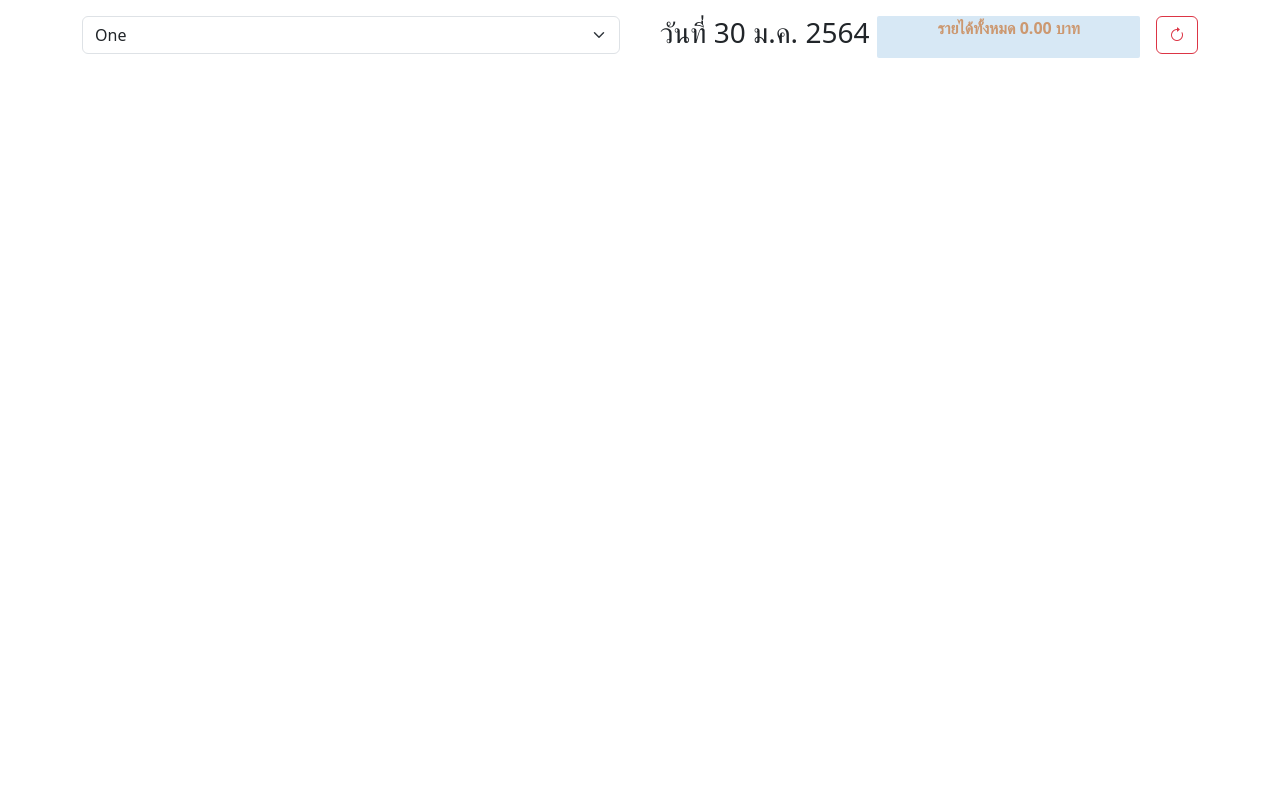
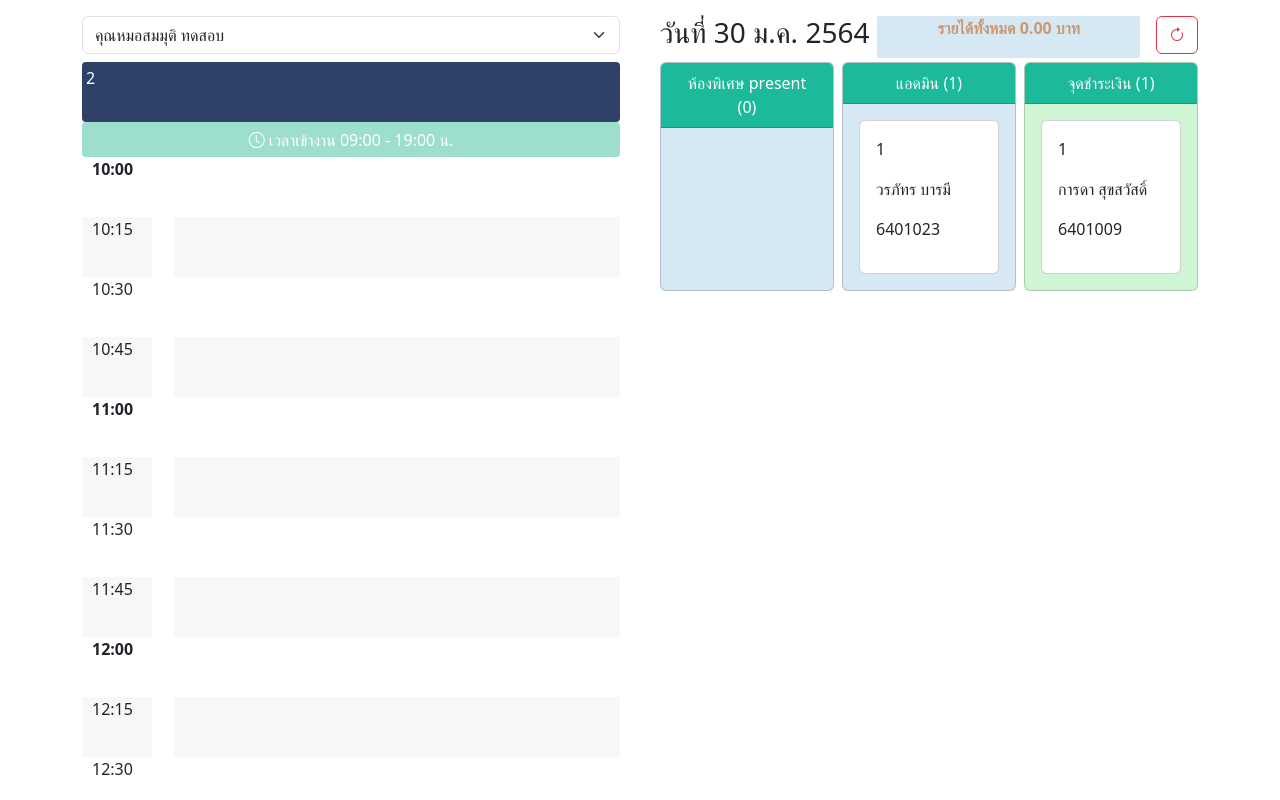
Before and after one commit to yutthaphichai08/knacx-test-frontend, a Next.js app: page / in a window 1280 px wide. Shown: the top 800 px of the page. Built offline with nearby package versions, Linux system fonts and the light colour scheme.

Commit message:
create ui

```diff
--- a/src/app/page.tsx
+++ b/src/app/page.tsx
@@ -1,16 +1,157 @@
+const dataAdmin = [
+  {
+    name: "วรภัทร บารมี",
+    number: "6401023",
+  },
+];
+
+const payment = [
+  {
+    name: "การดา สุขสวัสดิ์",
+    number: "6401009",
+  },
+];
+
+const doctor = [
+  {
+    name: "สมมุติ ทดสอบ",
+    role: "ทันตแพทย์",
+    service: "รักษารากฟัน",
+    tel: "095-646-0428",
+    expenses: "0.00",
+    time: "18:00-18:30",
+  },
+  {
+    name: "วิทยา ใจดี",
+    role: "ทันตแพทย์",
+    service: "ทันตกรรมทั่วไป",
+    tel: "089-123-4567",
+    expenses: "500.00",
+    time: "09:00-09:30",
+  },
+];
+
+const customer = [
+  {
+    name: "ภัทราพร ชัยเพชร์",
+    treat: "ครอบฟันหรือสะพานฟัน",
+    number: "6401002",
+    tel: "0924835486",
+    time: "11:00-11.30",
+  },
+];
+
+const calculateHeight = (timeRange: any) => {
+  const [startTime, endTime] = timeRange.split("-"); // แยกเวลาเริ่มต้นและเวลาสิ้นสุด
+  const [startHour, startMinute] = startTime.split(":").map(Number); // แยกชั่วโมงและนาทีเริ่มต้น
+  const [endHour, endMinute] = endTime.split(":").map(Number); // แยกชั่วโมงและนาทีสิ้นสุด
+
+  // คำนวณเวลาในนาที
+  const startInMinutes = startHour * 60 + startMinute;
+  const endInMinutes = endHour * 60 + endMinute;
+
+  // คำนวณระยะเวลา
+  const durationInMinutes = endInMinutes - startInMinutes;
+  return durationInMinutes * 2; // ตัวอย่าง: ใช้ 2px ต่อ 1 นาที
+};
+
+const times: string[] = [];
+let startTime = 10 * 60; // เริ่มต้นที่ 10:00 AM ในรูปแบบนาที
+const endTime = 19 * 60; // สิ้นสุดที่ 19:00 PM ในรูปแบบนาที
+
+// วนลูปเพิ่มเวลา 15 นาทีจนกว่าจะถึง 19:00
+while (startTime <= endTime) {
+  const hours = Math.floor(startTime / 60); // หาชั่วโมงจากนาที
+  const minutes = startTime % 60; // หานาทีจากการหารเศษของ 60
+  const timeString = `${String(hours).padStart(2, "0")}:${String(
+    minutes
+  ).padStart(2, "0")}`;
+  times.push(timeString);
+  startTime += 15; // เพิ่มทีละ 15 นาที
+}
+
 export default function Home() {
   return (
     <div className="container mt-3" style={{ display: "flex", gap: "40px" }}>
       <div style={{ width: "50%" }}>
+        <div>
           <select className="form-select" aria-label="Default select example">
-          <option value="1">One</option>
-          <option value="2">Two</option>
-          <option value="3">Three</option>
+            {doctor.map((doc, index) => (
+              <option key={index} value={doc.name}>
+                คุณหมอ{doc.name}
+              </option>
+            ))}
           </select>
         </div>
         <div
           style={{
-          width: "50%",
+            background: "#2f4169",
+            height: "60px",
+            borderRadius: "4px",
+            color: "white",
+            padding: "4px",
+            marginTop: "8px",
+          }}
+        >
+          2
+        </div>
+        <div
+          style={{
+            background: "#9edecd",
+            height: "35px",
+            borderRadius: "4px",
+            color: "white",
+            padding: "4px",
+            display: "flex",
+            justifyContent: "center",
+            alignItems: "center",
+          }}
+        >
+          <i className="bi bi-clock"></i>&nbsp;เวลาเข้างาน 09:00 - 19:00 น.
+        </div>
+        <div>
+          {times.map((time, index) => {
+            // แยกเวลาเป็นชั่วโมงและนาที
+            const [hour, minute] = time.split(":");
+
+            // ถ้านาทีเป็น 00 ให้แสดงตัวหนา
+            const isBold = minute === "00";
+
+            // กำหนดสีพื้นหลังตาม index (คู่หรือคี่)
+            const backgroundColor = index % 2 !== 0 ? "#f7f7f7" : "#ffffff";
+
+            return (
+              <div style={{ display: "flex", gap: "12px" }} key={index}>
+                <div
+                  className="time"
+                  style={{
+                    fontWeight: isBold ? "bold" : "normal",
+                    background: backgroundColor,
+                    height: "60px",
+                    width: "15%",
+                    padding: "0 10px",
+                  }}
+                >
+                  {time}
+                </div>
+                <div
+                  className="customer"
+                  style={{
+                    marginLeft: "10px",
+                    background: backgroundColor,
+                    height: "60px",
+                    width: "100%",
+                  }}
+                ></div>
+              </div>
+            );
+          })}
+        </div>
+      </div>
+
+      <div className="head2" style={{ width: "50%" }}>
+        <div
+          style={{
             display: "flex",
             justifyContent: "space-between",
           }}
@@ -42,6 +183,80 @@ export default function Home() {
             </div>
           </div>
         </div>
+        <div
+          className="h2-1"
+          style={{
+            display: "flex",
+            justifyContent: "space-around",
+            gap: "8px",
+            marginTop: "4px",
+          }}
+        >
+          <div
+            className="card text-white  mb-3"
+            style={{
+              width: "100%",
+              backgroundColor: "#d7e8f5",
+            }}
+          >
+            <div
+              className="card-header text-center"
+              style={{ background: "#1cba9b" }}
+            >
+              ห้องพิเศษ present (0)
+            </div>
+            <div className="card-body"></div>
+          </div>
+          <div
+            className="card text-white  mb-3"
+            style={{ width: "100%", backgroundColor: "#d7e8f5" }}
+          >
+            <div
+              className="card-header text-center"
+              style={{ background: "#1cba9b" }}
+            >
+              แอดมิน ({dataAdmin.length})
+            </div>
+            {dataAdmin.map((data, i) => (
+              <div key={i} className="card-body">
+                <div className="card">
+                  <div className="card-body">
+                    <p>{i + 1}</p>
+                    <p>{data.name ?? ""}</p>
+                    <p>{data.number ?? ""}</p>
+                  </div>
+                </div>
+              </div>
+            ))}
+          </div>
+          <div
+            className="card text-white  mb-3"
+            style={{
+              width: "100%",
+              backgroundColor: "#d0f5d4",
+            }}
+          >
+            <div
+              className="card-header text-center"
+              style={{ background: "#1cba9b" }}
+            >
+              จุดชำระเงิน ({payment.length})
+            </div>
+
+            {payment.map((data, i) => (
+              <div key={i} className="card-body">
+                <div className="card">
+                  <div className="card-body">
+                    <p>{i + 1}</p>
+                    <p>{data.name ?? ""}</p>
+                    <p>{data.number ?? ""}</p>
+                  </div>
+                </div>
+              </div>
+            ))}
+          </div>
+        </div>
+      </div>
     </div>
   );
 }
```
Lines whose indentation alone changed are shown as unchanged.
